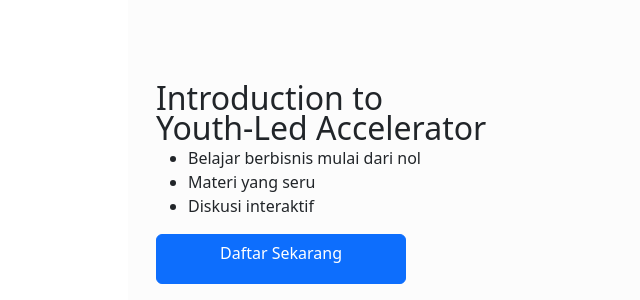
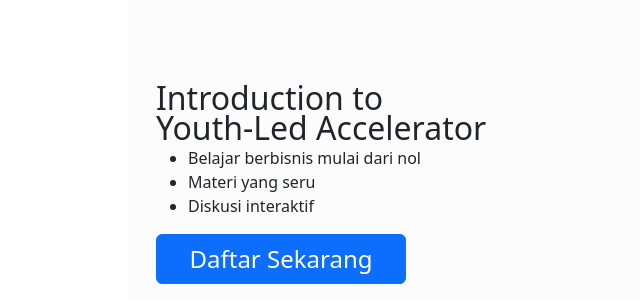
Before and after one commit to yl-a/first, a plain HTML site: page index.html in a window 1280 px wide. Shown: the part 500-800 px from the top of the page, without its empty margins (512-1152 px from the left). Drawn offline with Linux system fonts and the light colour scheme.

Commit message:
Update index.html

```diff
--- a/index.html
+++ b/index.html
@@ -18,7 +18,7 @@
               <li>Materi yang seru</li>
               <li>Diskusi interaktif</li>
             </ul>
-            <a href="#" type="button" class="btn btn-primary" style="min-width: 250px; min-height: 50px; font-size: 16px;">Daftar Sekarang</a>
+            <a href="#" type="button" class="btn btn-primary" style="min-width: 250px; min-height: 50px; font-size: 24px;">Daftar Sekarang</a>
         </div>
       </div>
     </div>
```
